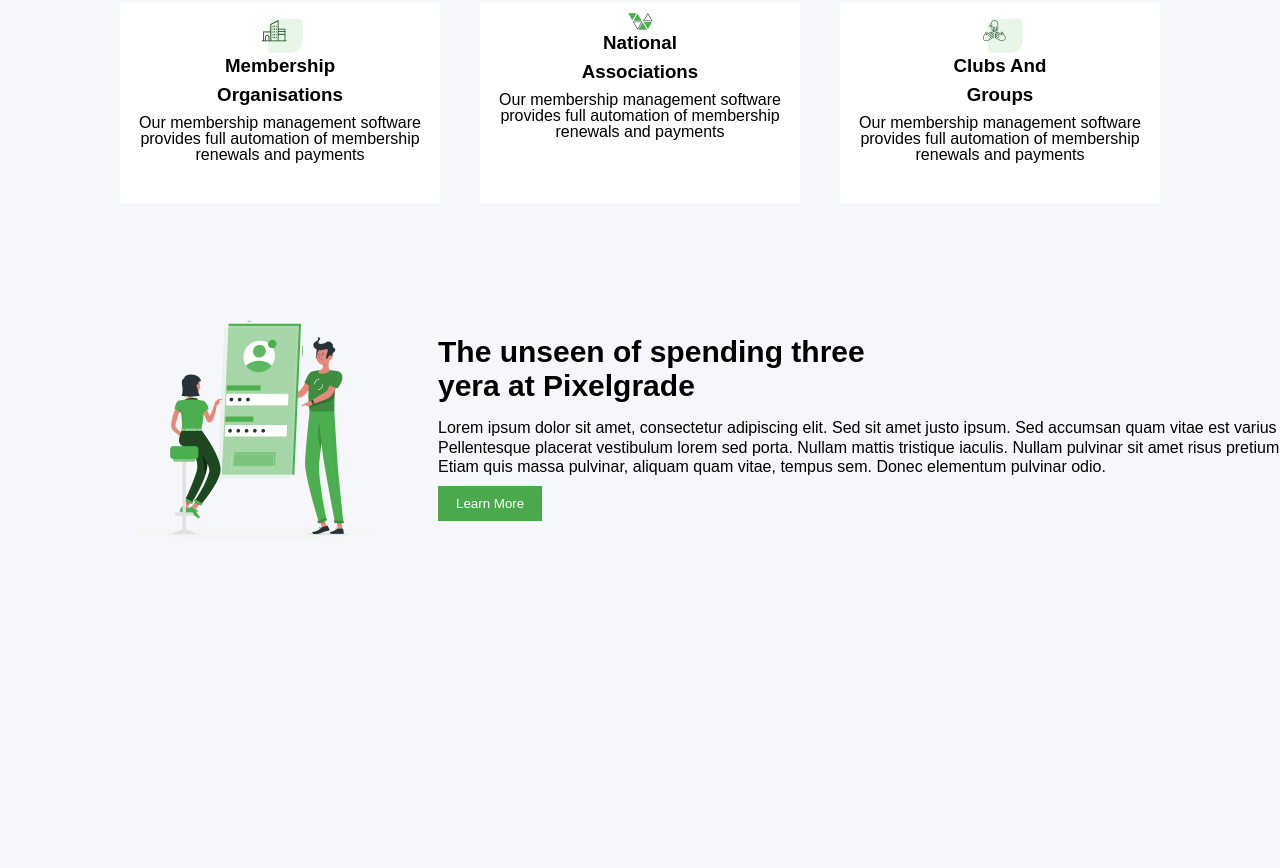
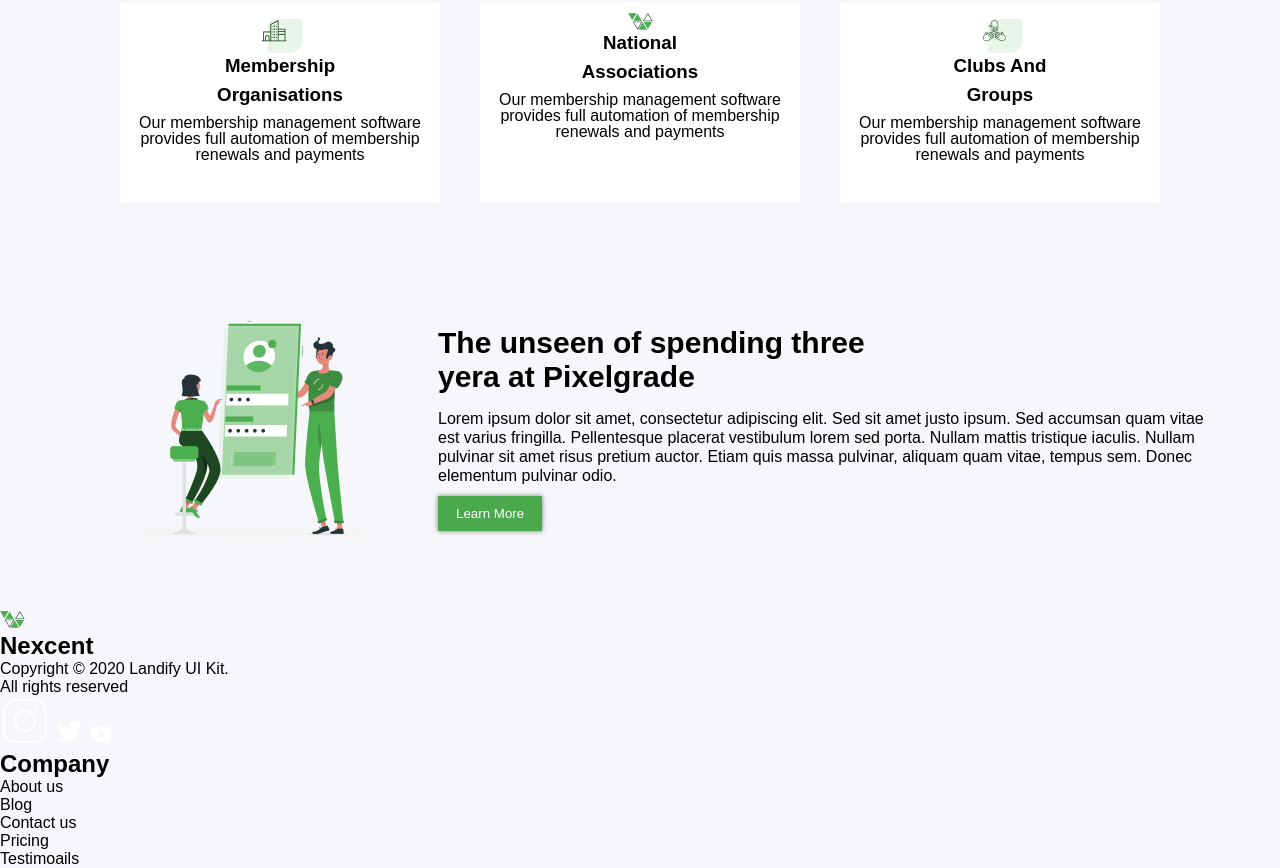
Before and after one commit to Areeba-Mansoor/hackathon-smit, a plain HTML site: page index.html in a window 1280 px wide. Shown: the part 883-1751 px from the top of the page. Before the commit the page ends 1494 px from the top, so only its background shows below. Drawn offline with Linux system fonts and the light colour scheme.

Commit message:
second committ

```diff
--- a/index.html
+++ b/index.html
@@ -105,7 +105,7 @@
             </div>
             <div class="text-ad-btn">
                 <h2>The unseen of spending three<br>
-                yera at Pixelgrade </h2>
+                    yera at Pixelgrade </h2>
                 <p>Lorem ipsum dolor sit amet, consectetur adipiscing elit. Sed sit amet justo ipsum. Sed accumsan quam
                     vitae est varius fringilla. Pellentesque placerat vestibulum lorem sed porta. Nullam mattis
                     tristique
@@ -114,9 +114,37 @@
                     tempus sem. Donec elementum pulvinar odio.</p>
                 <button>Learn More</button>
             </div>
-
         </div>
     </section>
+
+    <!-- ----Footer----- -->
+    <footer class="footer">
+        <div class="footer-container">
+            <div class="footers">
+                <img src="./Icon.png" alt="">
+                <h2>Nexcent</h2>
+                <p>Copyright © 2020 Landify UI Kit.</p>
+                <p>All rights reserved</p>
+                <img src="./icons8-instagram-50.png" alt="instagram">
+                <img src="./icons8-twitter-bird-30.png" alt="twitter">
+                <img src="./icons8-youtube-24.png" alt="youtube">
+            </div>
+
+            <div class="links">
+                <h2>Company</h2>
+                <ul>
+                    <li>About us</li>
+                    <li>Blog</li>
+                    <li>Contact us</li>
+                    <li>Pricing</li>
+                    <li>Testimoails</li>
+                </ul>
+            </div>
+            <div>
+
+            </div>
+        </div>
+    </footer>
 
 </body>
 
--- a/style.css
+++ b/style.css
@@ -253,10 +253,10 @@ section {
   align-items: center;
   background-color: #f5f7fa;
 }
-.image{
+.image {
   width: 30%;
 }
-.image img{
+.image img {
   margin-left: 70px;
 }
 .text-ad-btn {
@@ -264,20 +264,26 @@ section {
   padding-right: 50px;
   background-color: #f5f7fa;
 }
-.text-ad-btn h2{
+.text-ad-btn h2 {
   font-size: 30px;
   margin-bottom: 0.5em;
 }
-.text-ad-btn p{
+.text-ad-btn p {
   font-weight: 500;
   line-height: 1.2;
   margin-bottom: 10px;
+  margin-right: 120px;
 }
-.text-ad-btn button{
+.text-ad-btn button {
   padding: 10px 18px;
   border: none;
   background-color: #4aa94d;
   color: #fff;
+  transition: transform 0.3s ease;
+  box-shadow: 0 0 5px rgba(0, 0, 0, 0.5);
+}
+.text-ad-btn button:hover {
+  transform: scale(1.1);
 }
 @media (max-width: 768px) {
   .icons_clients {
@@ -287,6 +293,16 @@ section {
   .icons_clients img {
     max-width: 80px;
   }
+  /* -----footer----- */
+  .footer-container {
+    width: 100%;
+    padding: 10px;
+    background-color: #333;
+  }
+
+  .footer-container {
+    background-color: #4aa94d;
+  } */
 }
 @media (max-width: 768px) {
   .nav-links {
```
Also changed, not shown: icons8-instagram-50.png (added), icons8-twitter-bird-30.png (added), icons8-youtube-24.png (added).
